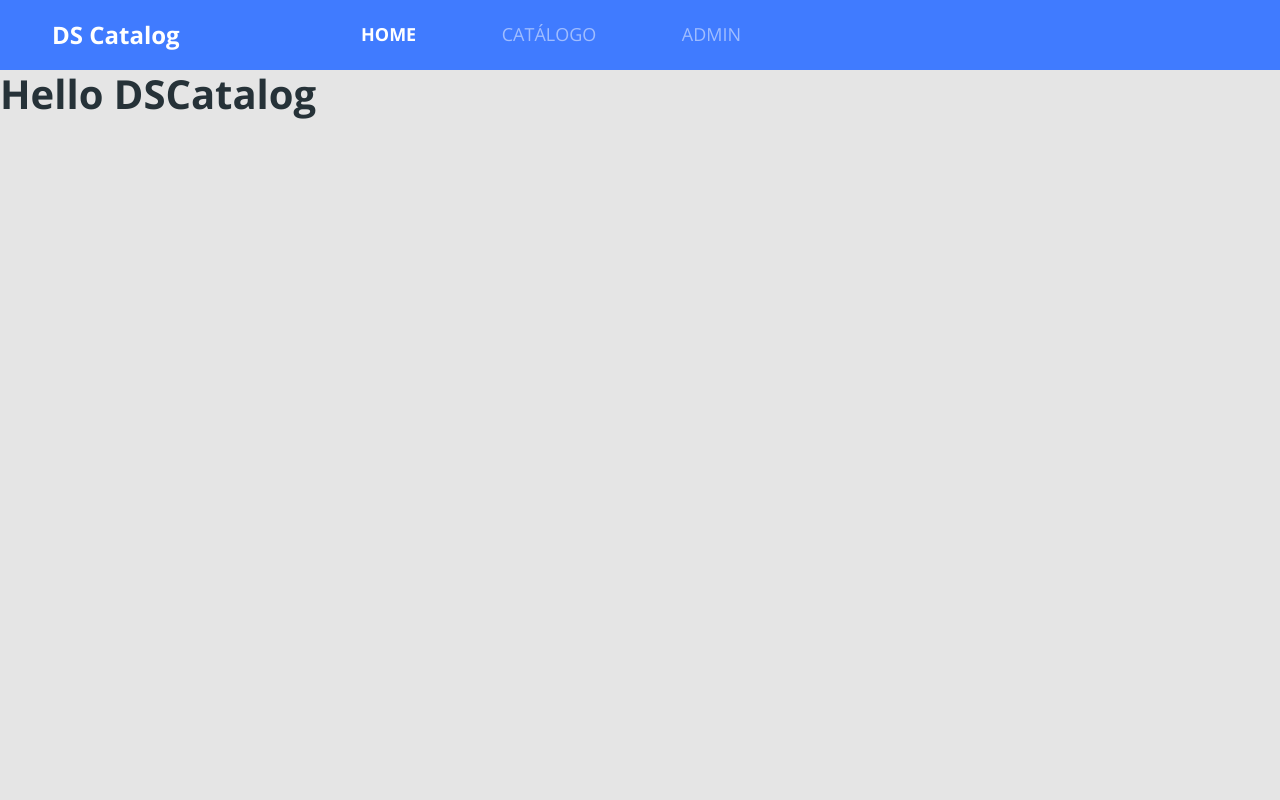
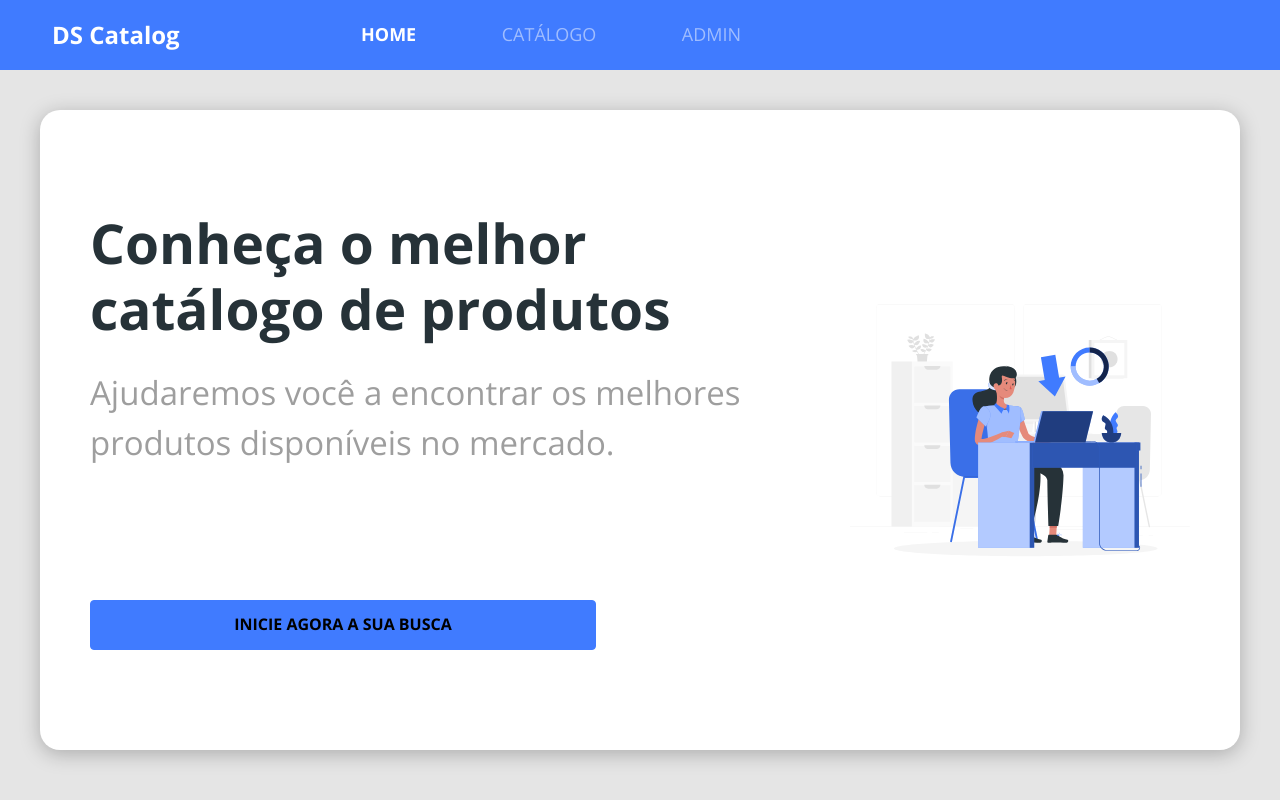
Before and after one commit to RamosMarcelo/dscatalog-bootcamp-devsuperior, a React (Create React App) app in the folder frontweb/: page / in a window 1280 px wide. Built offline with nearby package versions, Linux system fonts and the light colour scheme.

Commit message:
Home styling

```diff
--- a/frontweb/src/App.tsx
+++ b/frontweb/src/App.tsx
@@ -1,13 +1,10 @@
 import './assets/styles/custom.scss';
 import './App.css';
-import Navbar from 'components/Navbar';
+import Home from 'pages/Home';
 
 const App = () => {
   return (
-    <>
-      <Navbar />
-      <h1>Hello DSCatalog</h1>
-    </>
+    <Home />
   );
 };
 
--- /dev/null
+++ b/frontweb/src/components/ButtonIcon/index.tsx
@@ -0,0 +1,12 @@
+import './styles.css';
+
+const ButtonIcon = () => {
+
+    return (
+        <button className="btn btn-primary btn-icon">
+           <h6>INICIE AGORA A SUA BUSCA</h6>
+        </button>
+    );
+}
+
+export default ButtonIcon;
--- /dev/null
+++ b/frontweb/src/components/ButtonIcon/styles.css
@@ -0,0 +1,3 @@
+.btn-icon {
+    height: 50px;
+}
--- /dev/null
+++ b/frontweb/src/pages/Home/index.tsx
@@ -0,0 +1,32 @@
+import { ReactComponent as MainImage } from 'assets/images/main-image.svg';
+import ButtonIcon from 'components/ButtonIcon';
+import Navbar from 'components/Navbar';
+
+import './styles.css';
+
+const Home = () => {
+  return (
+    <>
+      <Navbar />
+      <div className="home-container">
+        <div className="home-card">
+          <div className="home-content-container">
+            <div>
+              <h1>Conheça o melhor catálogo de produtos</h1>
+              <p>
+                Ajudaremos você a encontrar os melhores produtos disponíveis no
+                mercado.
+              </p>
+            </div>
+            <ButtonIcon />
+          </div>
+          <div className="home-image-container">
+            <MainImage />
+          </div>
+        </div>
+      </div>
+    </>
+  );
+};
+
+export default Home;
--- /dev/null
+++ b/frontweb/src/pages/Home/styles.css
@@ -0,0 +1,144 @@
+.home-container {
+  padding: 10px;
+  font-size: 20px;
+  text-align: center;
+}
+
+.home-card {
+  display: flex;
+  flex-direction: column-reverse;
+  background-color: #fff;
+  box-shadow: 0px 4px 20px rgba(0, 0, 0, 0.25);
+  border-radius: 20px;
+}
+
+.home-content-container {
+  display: flex;
+  flex-direction: column;
+  align-items: center;
+  padding: 10px 10px 60px 10px;
+}
+
+.home-content-container h1 {
+  width: 260px;
+  font-size: 1em;
+  margin-bottom: 15px;
+}
+
+.home-content-container p {
+  width: 260px;
+  color: #9e9e9e;
+  font-size: 0.6em;
+  margin-bottom: 30px;
+}
+
+.home-image-container {
+  padding: 50px 15px;
+}
+
+.home-image-container svg {
+  width: 100%;
+  height: auto;
+}
+
+@media (min-width: 576px) {
+  .home-container {
+    padding: 15px;
+    font-size: 40px;
+  }
+
+  .home-content-container h1 {
+    width: 506px;
+    margin-bottom: 20px;
+  }
+
+  .home-content-container p {
+    width: 506px;
+    margin-bottom: 20px;
+  }
+
+  .home-content-container button {
+    width: 506px;
+  }
+
+  .home-image-container svg {
+    width: 506px;
+  }
+}
+
+@media (min-width: 768px) {
+  .home-image-container {
+    padding: 100px 20px;
+  }
+
+  .home-content-container {
+    padding: 20px 20px 100px 20px;
+  }
+}
+
+@media (min-width: 992px) {
+  .home-image-container {
+    padding: 125px 20px;
+  }
+
+  .home-content-container {
+    padding: 20px 20px 150px 20px;
+  }
+
+  .home-content-container h1 {
+    margin-bottom: 26px;
+  }
+
+  .home-content-container p {
+    margin-bottom: 47px;
+  }
+
+  .home-container {
+    font-size: 55px;
+    padding: 40px;
+  }
+
+  .home-content-container h1 {
+    width: 700px;
+    margin-bottom: 26px;
+  }
+
+  .home-content-container p {
+    width: 700px;
+    margin-bottom: 47px;
+  }
+}
+
+@media (min-width: 1200px) {
+  .home-card {
+    flex-direction: row;
+    justify-content: space-around;
+    padding: calc(((85vh - 480px) / 2) - 20px) 0;
+  }
+
+  .home-content-container {
+    height: 480px;
+    width: 700px;
+    padding: 20px;
+    align-items: flex-start;
+    text-align: left;
+    align-content: space-between;
+    flex-flow: wrap;
+  }
+
+  .home-image-container {
+    display: flex;
+    align-items: center;
+    padding: 20px;
+  }
+
+  .home-image-container svg {
+    width: 100%;
+  }
+}
+
+@media (min-width: 1400px) {
+    .home-image-container svg {
+        width: 480px;
+      }
+}
```
Also changed, not shown: frontweb/src/assets/images/main-image.svg (added), 1 other file (tests, documents, lock files or other folders).
